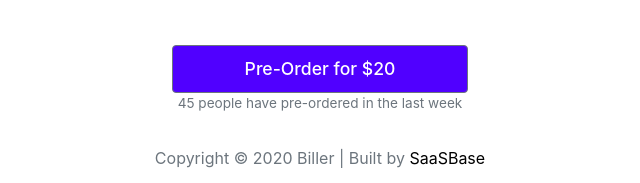
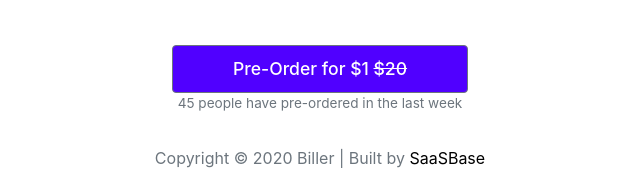
Before and after one commit to bdcorps/one-time-payments-html-landing-page, a plain HTML site: page index.html in a window 1280 px wide. Shown: the part 628-811 px from the top of the page, 320-960 px from the left. Drawn offline with nearby package versions, Linux system fonts and the light colour scheme; a script that the page names is missing.

Commit message:
Update index.html

```diff
--- a/index.html
+++ b/index.html
@@ -61,7 +61,7 @@
             data-checkout-mode="payment"
             data-price-id="price_1HhdUaAkSQQctVkLrxU3AeDS"
           >
-            Pre-Order for $20
+            Pre-Order for $1 <span style="text-decoration:line-through">$20</span>
           </button>
 
           <div class="row">
```
